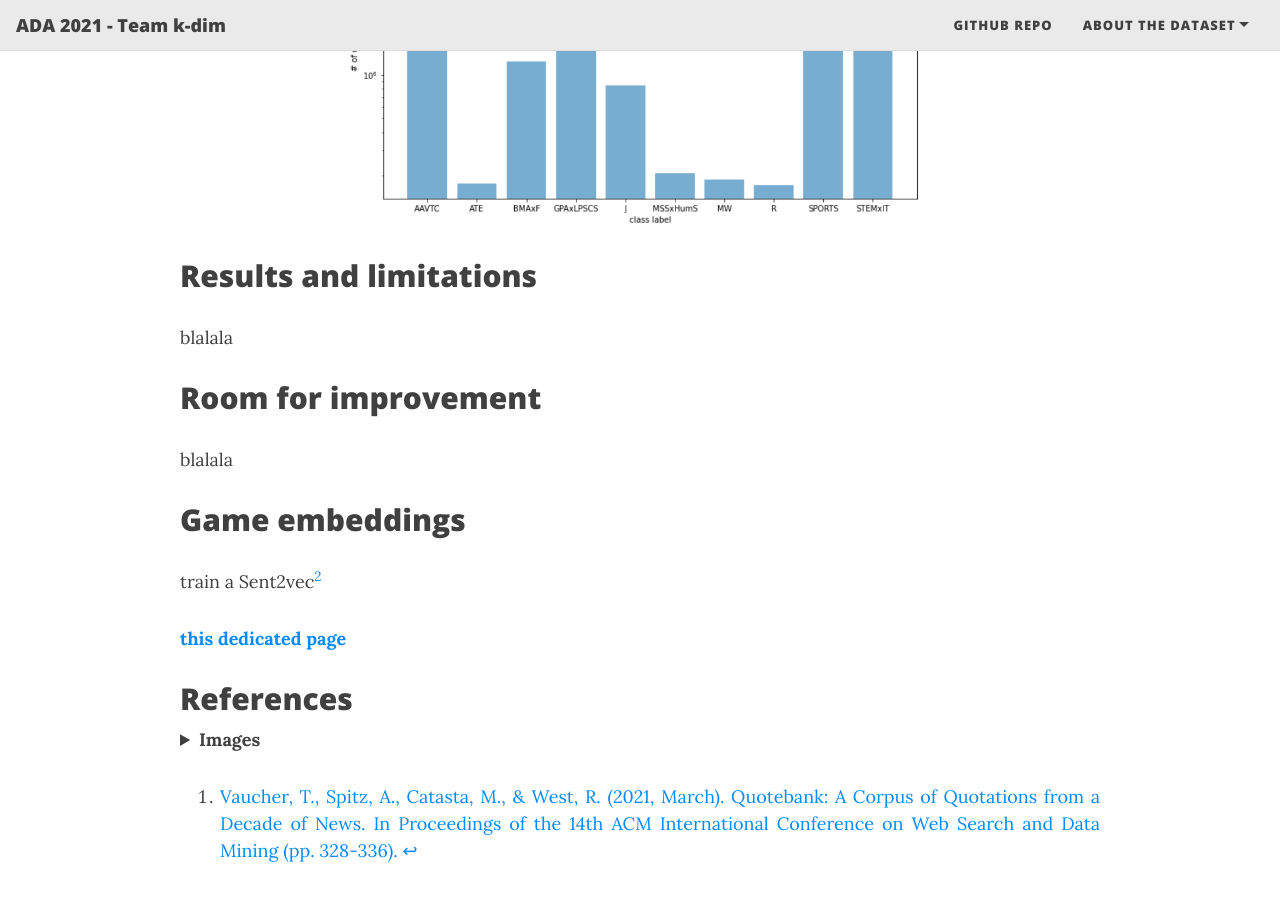
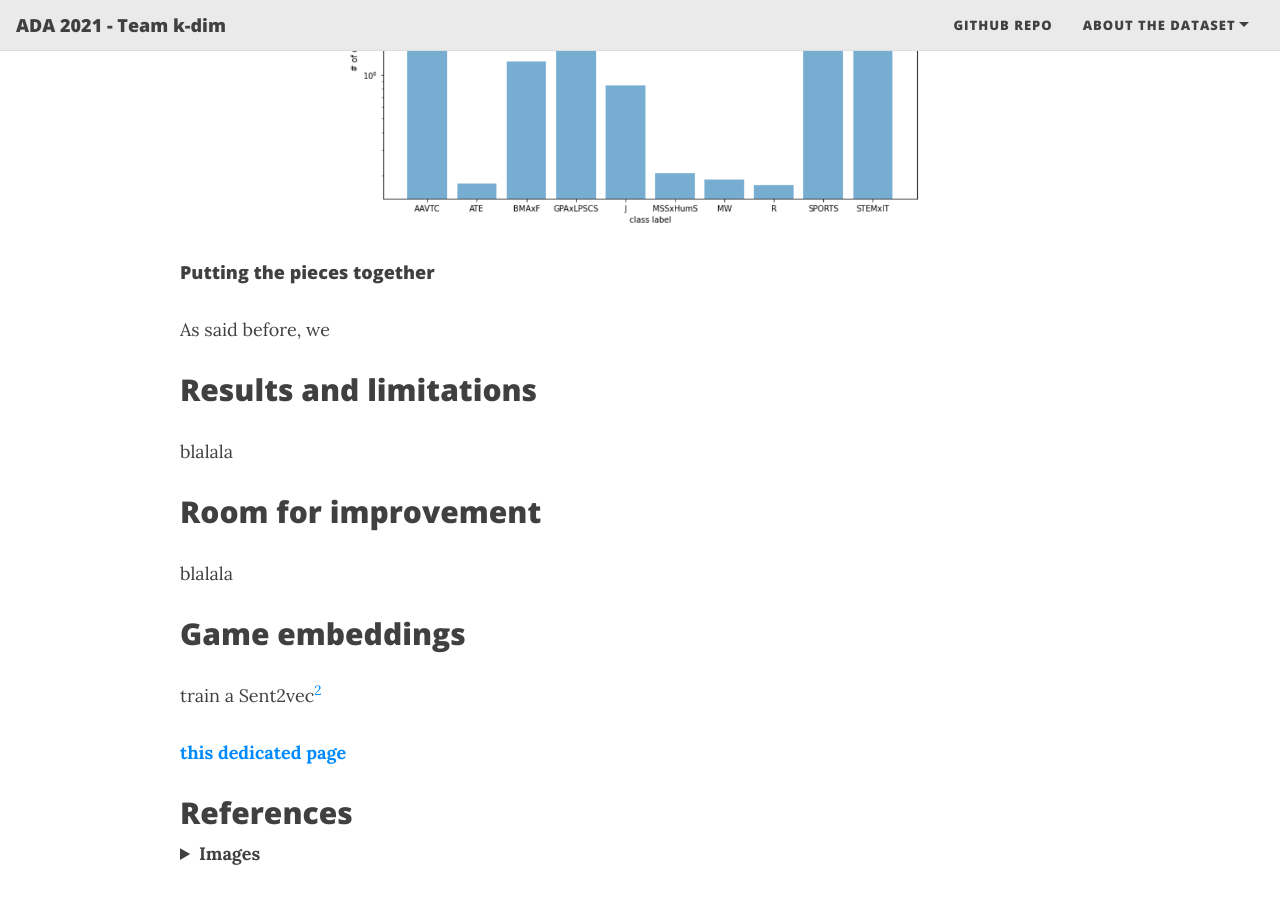
Before and after one commit to Quote-Me-If-You-Can/Quote-Me-If-You-Can.github.io, a Jekyll site: the page built from index.md, in a window 1280 px wide and 900 px high, scrolled down 11111 px. Built offline with Jekyll 4.4.1, drawn with Linux system fonts in a browser that asks for light colours; nearby versions of some CDN libraries; the list of posts is cut into pages by our own code.

Commit message:
Update index.md

```diff
--- a/index.md
+++ b/index.md
@@ -240,6 +240,10 @@ Even though the diagonal term seems to by the higher column-wise, some columns b
     </p>
 </figure>
 
+#### Putting the pieces together
+As said before, we
+
+
 ## Results and limitations
 blalala
 
```
